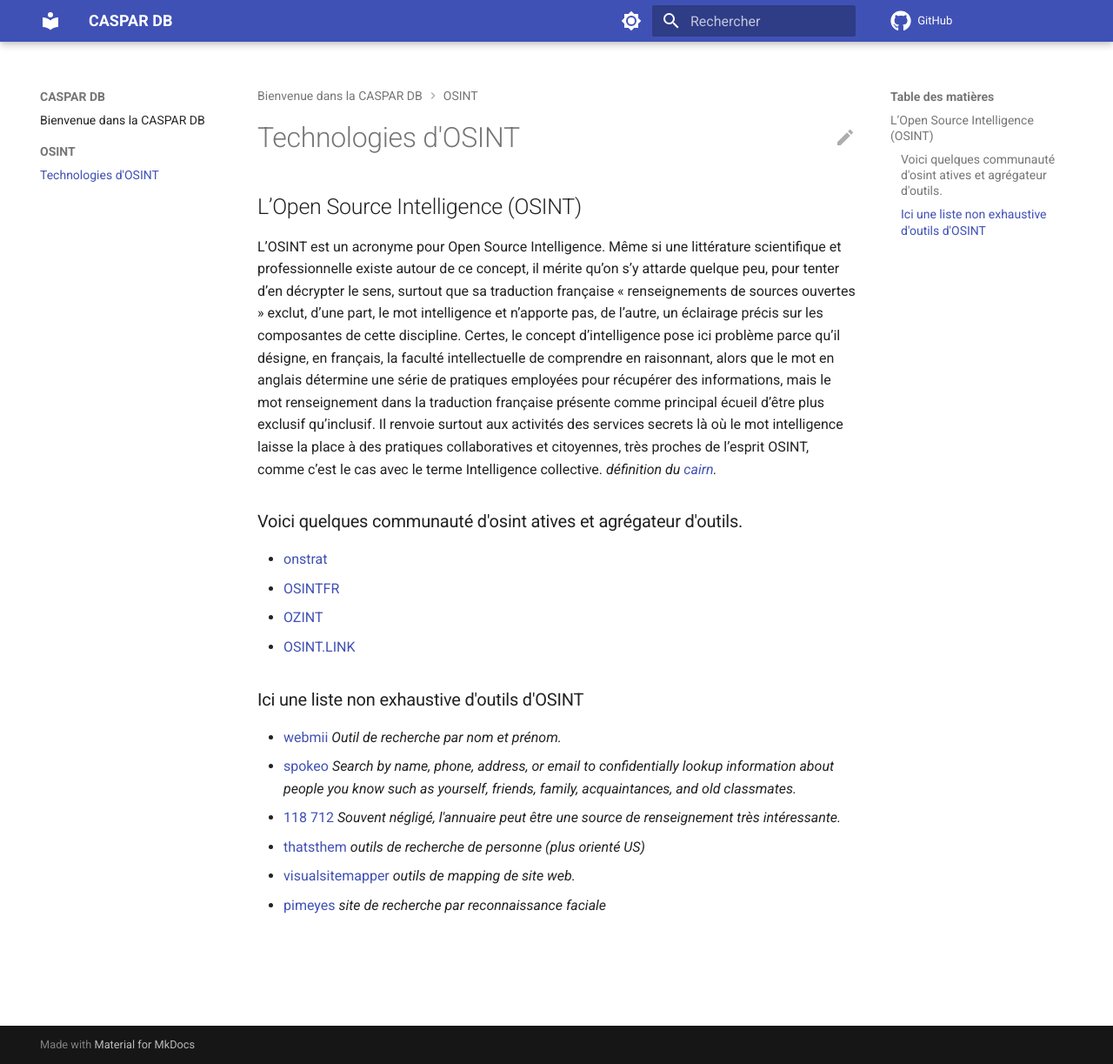
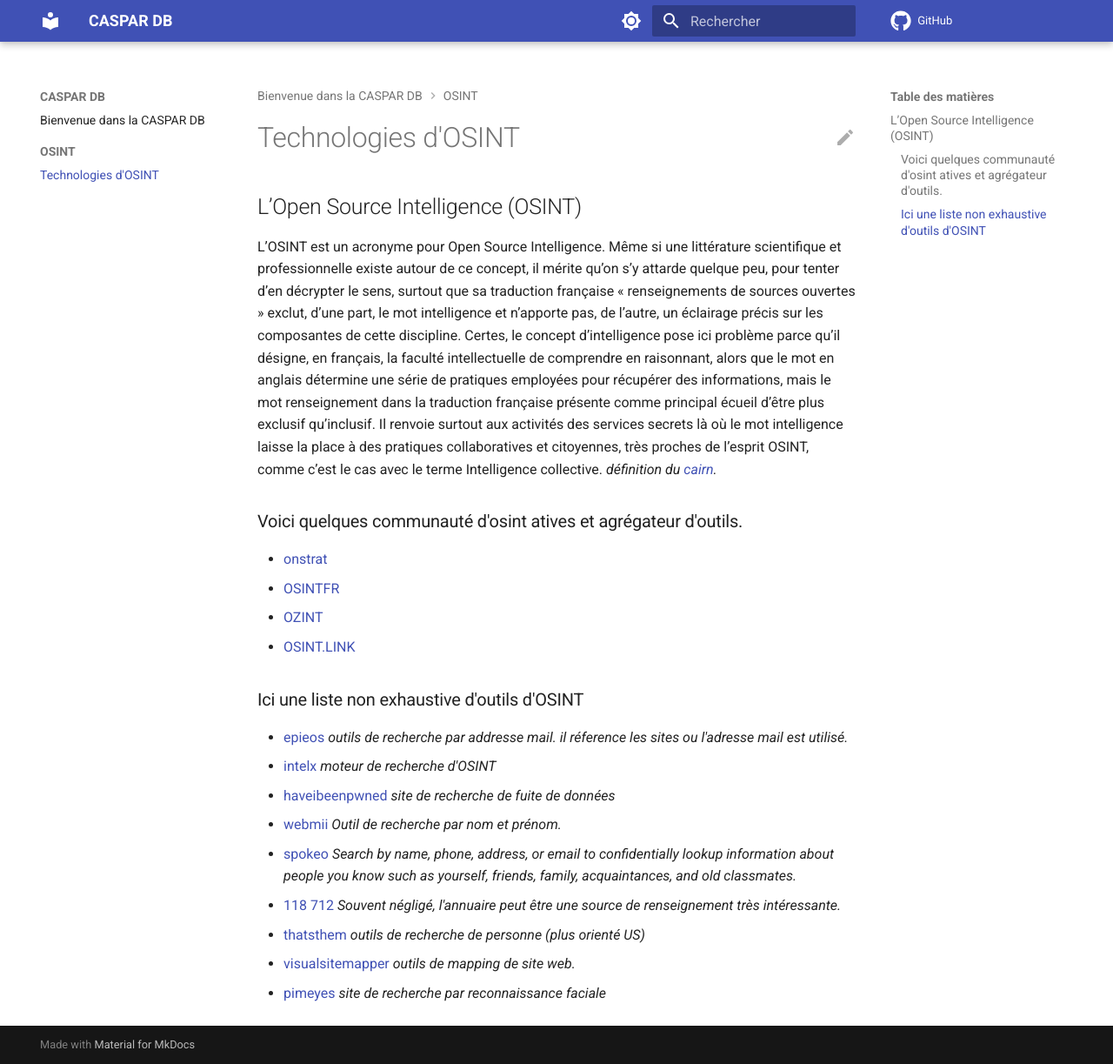
Before and after one commit to haysberg/azurwiki, an MkDocs documentation site: the page built from docs/OSINT/OSINT.md, in a window 1280 px wide and 1223 px high. Shown: the whole window at 87% size. Built offline with MkDocs 1.6.1 and Material for MkDocs 9.7.7, drawn with Linux system fonts in a browser that asks for light colours; comment, search, counter and statistics services are not loaded.

Commit message:
ajout de tools

```diff
--- a/docs/OSINT/OSINT.md
+++ b/docs/OSINT/OSINT.md
@@ -17,6 +17,10 @@ L’OSINT est un acronyme pour Open Source Intelligence. Même si une littératu
 
 ### Ici une liste non exhaustive d'outils d'OSINT
 
+
+- [epieos](https://epieos.com/) *outils de recherche par addresse mail. il réference les sites ou l'adresse mail est utilisé.*
+- [intelx](https://intelx.io/) *moteur de recherche d'OSINT*
+- [haveibeenpwned](https://haveibeenpwned.com/) *site de recherche de fuite de données*
 - [webmii](https://webmii.com/) *Outil de recherche par nom et prénom.*
 - [spokeo](https://www.spokeo.com/) *Search by name, phone, address, or email to confidentially lookup information about people you know such as yourself, friends, family, acquaintances, and old classmates.*
 - [118 712](https://www.118712.fr/) *Souvent négligé, l'annuaire peut être une source de renseignement très intéressante.*
```
